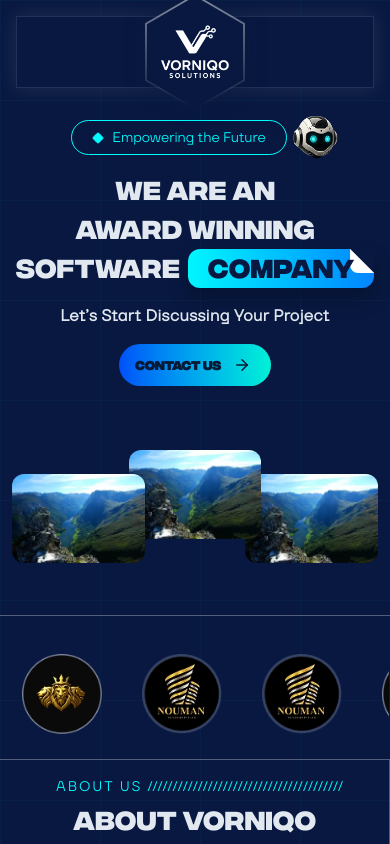
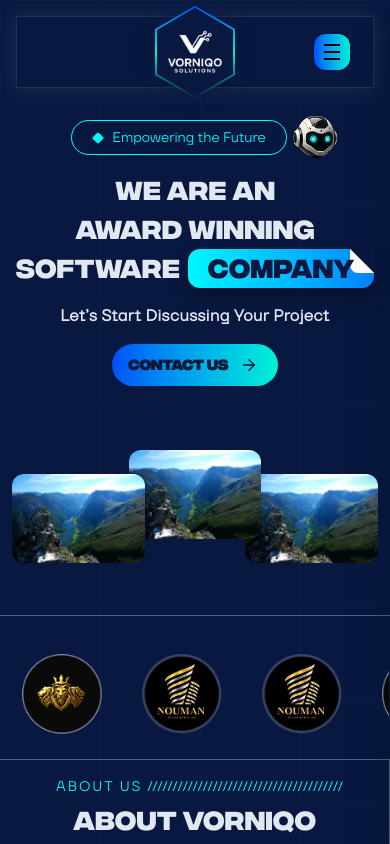
Before and after one commit to DevBasitali/vorniqo_solutions, a Next.js app: page / in a window 390 px wide. Shown: the top 844 px of the page. Built offline with nearby package versions, Linux system fonts and the light colour scheme.

Commit message:
landing page is now complete

```diff
--- a/src/components/layout/navbar.jsx
+++ b/src/components/layout/navbar.jsx
@@ -7,22 +7,34 @@ import Btn from "../ui/primaryBtn";
 import SecondaryBtn from "../ui/secondaryBtn";
 
 function Navbar() {
+  const [mobileMenuOpen, setMobileMenuOpen] = useState(false);
 
-  const navClipPath = 'path("M 0 0 L 1120 0 L 1120 54 Q 1117 58 1114 60 L 1086 72 L 34 72 L 6 60 Q 3 58 0 54 Z")';
-  const hexClipPath = "polygon(50% 0%, 100% 25%, 100% 75%, 50% 100%, 0% 75%, 0% 25%)";
+  const navClipPath =
+    'path("M 0 0 L 1120 0 L 1120 54 Q 1117 58 1114 60 L 1086 72 L 34 72 L 6 60 Q 3 58 0 54 Z")';
+  const hexClipPath =
+    "polygon(50% 0%, 100% 25%, 100% 75%, 50% 100%, 0% 75%, 0% 25%)";
+
+  const toggleMenu = () => {
+    setMobileMenuOpen(!mobileMenuOpen);
+  };
 
   return (
     <>
       <header className="relative flex justify-center py-4 md:py-10 select-none z-50">
         <div className="relative w-full max-w-[1120px] px-4 md:px-0">
+          {/* Logo - Hexagon - Always in center */}
           <div className="absolute left-1/2 top-1/2 z-30 -translate-x-1/2 -translate-y-1/2">
             <div
-              className="relative w-[100px] h-[115.47px]"
+              className="relative w-[80px] h-[92.38px] md:w-[100px] md:h-[115.47px]"
               style={{ filter: "drop-shadow(0 0 10px rgba(9, 24, 62, 0.75))" }}
             >
               <div
-                className="absolute inset-0 bg-gradient-to-b from-primary/50 to-transparent"
-                style={{ clipPath: hexClipPath }}
+                className="absolute inset-0 bg-gradient-to-r from-[#014FF8] to-[#01F1D6]"
+                style={{
+                  clipPath: hexClipPath,
+                  background:
+                    "linear-gradient(to bottom, #014FF8 0%, #01F1D6 50%, transparent 100%)",
+                }}
               />
               <div
                 className="absolute top-0.5 right-0.5 bottom-0.5 left-0.5 flex items-center justify-center bg-background"
@@ -41,36 +53,180 @@ function Navbar() {
             </div>
           </div>
 
+          {/* Main Navbar */}
           <div
             className="relative h-[72px] bg-background shadow-[inset_0_0_0_1px_rgba(255,255,255,0.1)] drop-shadow-[0_0_10px_rgba(255,255,255,0.1)]"
-
-            style={{ clipPath: 'none' }}
-            ref={el => {
+            style={{ clipPath: "none" }}
+            ref={(el) => {
               if (el && window.innerWidth >= 768) {
                 el.style.clipPath = navClipPath;
               }
             }}
           >
             <div className="relative z-10 flex h-full items-center justify-between px-6 md:px-8">
-              <nav className="hidden md:flex">
+              {/* Desktop Navigation - Left Side */}
+              <nav className="hidden lg:flex">
                 <ul className="flex items-center gap-10 text-[14px] font-medium text-text-light">
-                  <li><Link href="#home" className="transition-colors hover:text-primary">Home</Link></li>
-                  <li><Link href="#services" className="transition-colors hover:text-primary">Services</Link></li>
-                  <li><Link href="#about-us" className="transition-colors hover:text-primary">About Us</Link></li>
+                  <li>
+                    <Link
+                      href="#home"
+                      className="transition-colors hover:text-primary"
+                    >
+                      Home
+                    </Link>
+                  </li>
+                  <li>
+                    <Link
+                      href="#services"
+                      className="transition-colors hover:text-primary"
+                    >
+                      Services
+                    </Link>
+                  </li>
+                  <li>
+                    <Link
+                      href="#about-us"
+                      className="transition-colors hover:text-primary"
+                    >
+                      About Us
+                    </Link>
+                  </li>
                 </ul>
               </nav>
-              <div className="hidden md:flex items-center gap-6 ml-auto">
-                <Link href="#why-us" className="text-[14px] font-medium transition-colors hover:text-primary text-text-light">
+
+              {/* Desktop Navigation - Right Side */}
+              <div className="hidden lg:flex items-center gap-6 ml-auto">
+                <Link
+                  href="#why-us"
+                  className="text-[14px] font-medium transition-colors hover:text-primary text-text-light"
+                >
                   Why Us
                 </Link>
                 <Btn />
                 <SecondaryBtn />
               </div>
-              <div className="flex-1 md:hidden"></div>
+
+              {/* Spacer for mobile to center logo */}
+              <div className="flex-1 lg:hidden"></div>
+
+              {/* Mobile Hamburger Button - Right Side - NAVBAR */}
+              <button
+                onClick={toggleMenu}
+                className="lg:hidden w-9 h-9 rounded-xl bg-gradient-to-r from-[#014FF8] to-[#01F1D6] flex items-center justify-center focus:outline-none focus:ring-2 focus:ring-[#01feff] focus:ring-offset-2 focus:ring-offset-[#081840] transition-transform duration-300 hover:scale-105"
+                aria-label="Toggle menu"
+              >
+                <div className="w-4 h-4 flex flex-col justify-between">
+                  <span
+                    className="block h-0.5 w-full !bg-black transition-all duration-300"
+                    style={{ backgroundColor: "#000000" }}
+                  />
+                  <span
+                    className="block h-0.5 w-full !bg-black transition-all duration-300"
+                    style={{ backgroundColor: "#000000" }}
+                  />
+                  <span
+                    className="block h-0.5 w-full !bg-black transition-all duration-300"
+                    style={{ backgroundColor: "#000000" }}
+                  />
+                </div>
+              </button>
             </div>
           </div>
         </div>
       </header>
+
+      {/* Mobile Menu Overlay */}
+      <div
+        className={`fixed inset-0 bg-black/60 backdrop-blur-sm z-40 lg:hidden transition-opacity duration-300 ${
+          mobileMenuOpen
+            ? "opacity-100 pointer-events-auto"
+            : "opacity-0 pointer-events-none"
+        }`}
+        onClick={toggleMenu}
+      />
+
+      {/* Mobile Menu Sidebar */}
+      <div
+        className={`fixed top-0 right-0 h-full w-[280px] sm:w-[320px] bg-[#0E2151] shadow-2xl z-50 lg:hidden transform transition-transform duration-300 ease-out ${
+          mobileMenuOpen ? "translate-x-0" : "translate-x-full"
+        }`}
+      >
+        {/* Mobile Menu Content */}
+        <div className="flex flex-col h-full p-6">
+          {/* Close Button (X) - SIDEBAR */}
+          <button
+            onClick={toggleMenu}
+            className="self-end w-9 h-9 rounded-xl bg-gradient-to-r from-[#014FF8] to-[#01F1D6] flex items-center justify-center mb-8 focus:outline-none focus:ring-2 focus:ring-[#01feff] transition-transform duration-300 hover:scale-105"
+            aria-label="Close menu"
+          >
+            <svg
+              className="w-4 h-4"
+              fill="none"
+              viewBox="0 0 24 24"
+              stroke="#000000"
+              strokeWidth={2}
+            >
+              <path
+                strokeLinecap="round"
+                strokeLinejoin="round"
+                d="M6 18L18 6M6 6l12 12"
+              />
+            </svg>
+          </button>
+
+          {/* Mobile Navigation Links */}
+          <nav className="flex-1">
+            <ul className="flex flex-col gap-6">
+              <li>
+                <Link
+                  href="#home"
+                  onClick={toggleMenu}
+                  className="block text-lg font-medium text-text-light hover:text-[#01feff] transition-colors py-2 border-b border-white/10"
+                >
+                  Home
+                </Link>
+              </li>
+              <li>
+                <Link
+                  href="#services"
+                  onClick={toggleMenu}
+                  className="block text-lg font-medium text-text-light hover:text-[#01feff] transition-colors py-2 border-b border-white/10"
+                >
+                  Services
+                </Link>
+              </li>
+              <li>
+                <Link
+                  href="#about-us"
+                  onClick={toggleMenu}
+                  className="block text-lg font-medium text-text-light hover:text-[#01feff] transition-colors py-2 border-b border-white/10"
+                >
+                  About Us
+                </Link>
+              </li>
+              <li>
+                <Link
+                  href="#why-us"
+                  onClick={toggleMenu}
+                  className="block text-lg font-medium text-text-light hover:text-[#01feff] transition-colors py-2 border-b border-white/10"
+                >
+                  Why Us
+                </Link>
+              </li>
+            </ul>
+          </nav>
+
+          {/* Mobile Buttons */}
+          <div className="flex flex-col gap-4 pt-6 border-t border-white/10">
+            <div onClick={toggleMenu}>
+              <Btn />
+            </div>
+            <div onClick={toggleMenu}>
+              <SecondaryBtn />
+            </div>
+          </div>
+        </div>
+      </div>
     </>
   );
 }
--- a/src/components/ui/primaryBtn.jsx
+++ b/src/components/ui/primaryBtn.jsx
@@ -39,7 +39,7 @@ function primaryBtn() {
         className="
       relative z-10 flex items-center gap-x-2
       transition-colors duration-500
-      !text-[#061A36] group-hover:!text-black
+      !text-[#061A36] !text-sm group-hover:!text-black
     "
       >
         Contact Us
```
